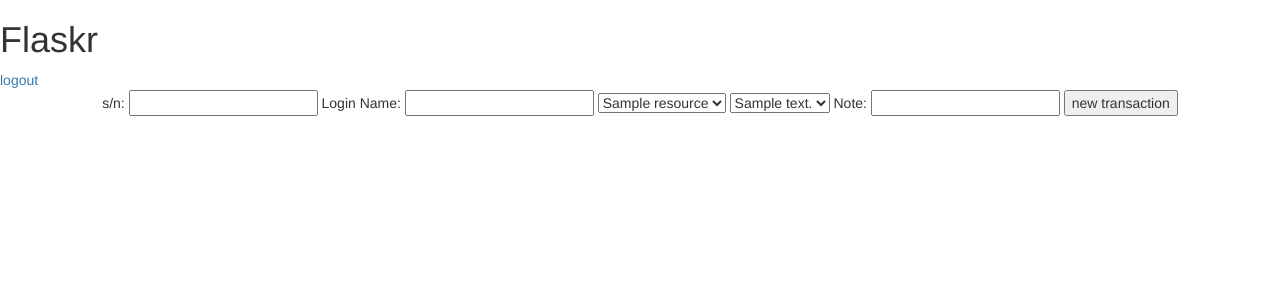
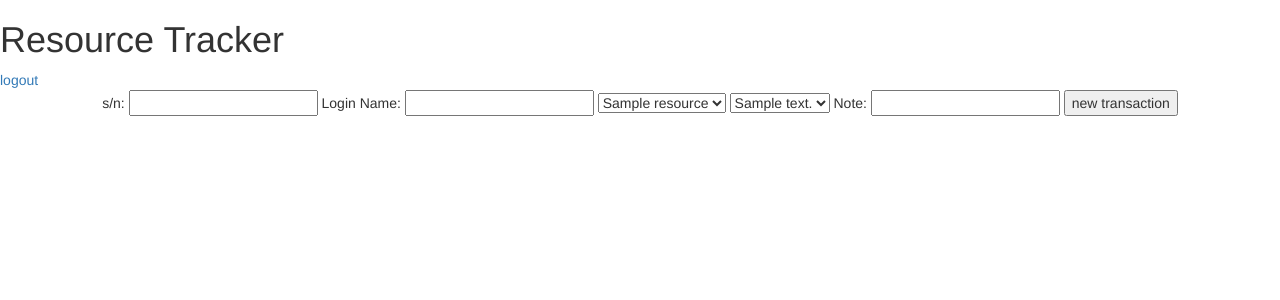
Before and after one commit to fhebert-perkins/ResourceTracker, a Flask app: page /addtrans in a window 1280 px wide. Shown: the top 300 px of the page. Run offline with Flask 2, Linux system fonts and the light colour scheme; the visitor is signed in with stand-in values (Sample User, id 1); tables that the repository leaves empty hold one stand-in row (values such as "Sample post"); some libraries are stand-ins or nearby versions.

Commit message:
derp
derp

```diff
--- a/templates/login.html
+++ b/templates/login.html
@@ -3,8 +3,8 @@
 	<p>{{ error }}</p>
 		<form action="/login" method="post" id='LoginForm'>
 			<div id='Login Box' style='background-color:#273470;height:160px;width:250px; position: absolute; left:390px;top:110px; border:3px solid black;' align='center'>
-			<div id='Username'><br><b><em>Username:</em></b> <input type='text' name='username' autofocus required></div>
-			<div id='Password'><br><b><em>Password:</em></b><input type="password" name="password" required></div>
+			<div id='Username'><br><b><em>Username: </em></b> <input type='text' name='username' autofocus required></div>
+			<div id='Password'><br><b><em>Password: </em></b> <input type="password" name="password" required></div>
 			<button type='submit' value='Submit' form='LoginForm'>Login</button>
 			</div>
 		</form>
--- a/templates/template.html
+++ b/templates/template.html
@@ -1,7 +1,7 @@
 <title>Resource Tracker</title>
 <link rel="stylesheet" href="//netdna.bootstrapcdn.com/bootstrap/3.1.1/css/bootstrap.min.css">
 <div class=page>
-  <h1>Flaskr</h1>
+  <h1>Resource Tracker</h1>
   <div class=metanav>
   {% if session.logged_in %}
     <a href="{{ url_for('logout') }}">logout</a>
```
